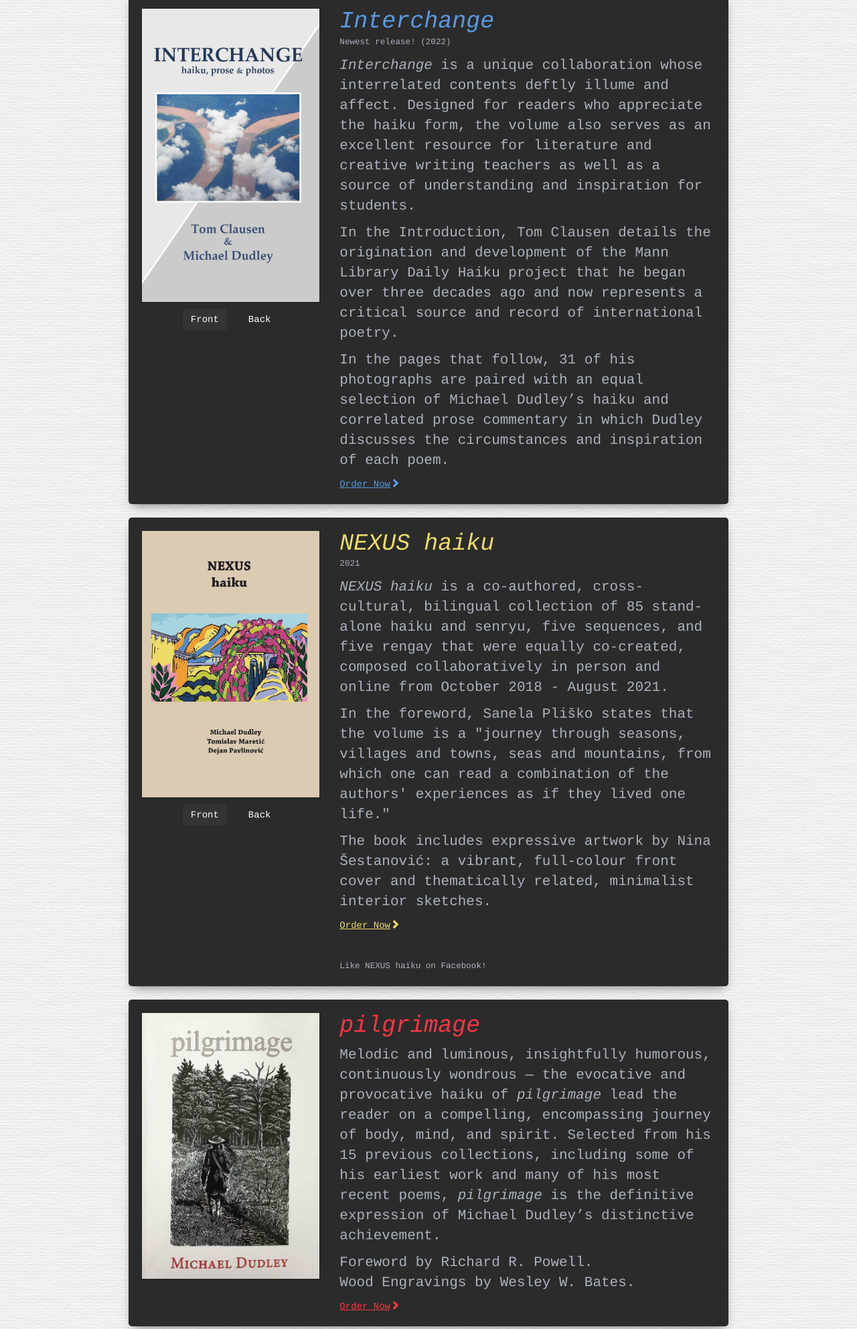
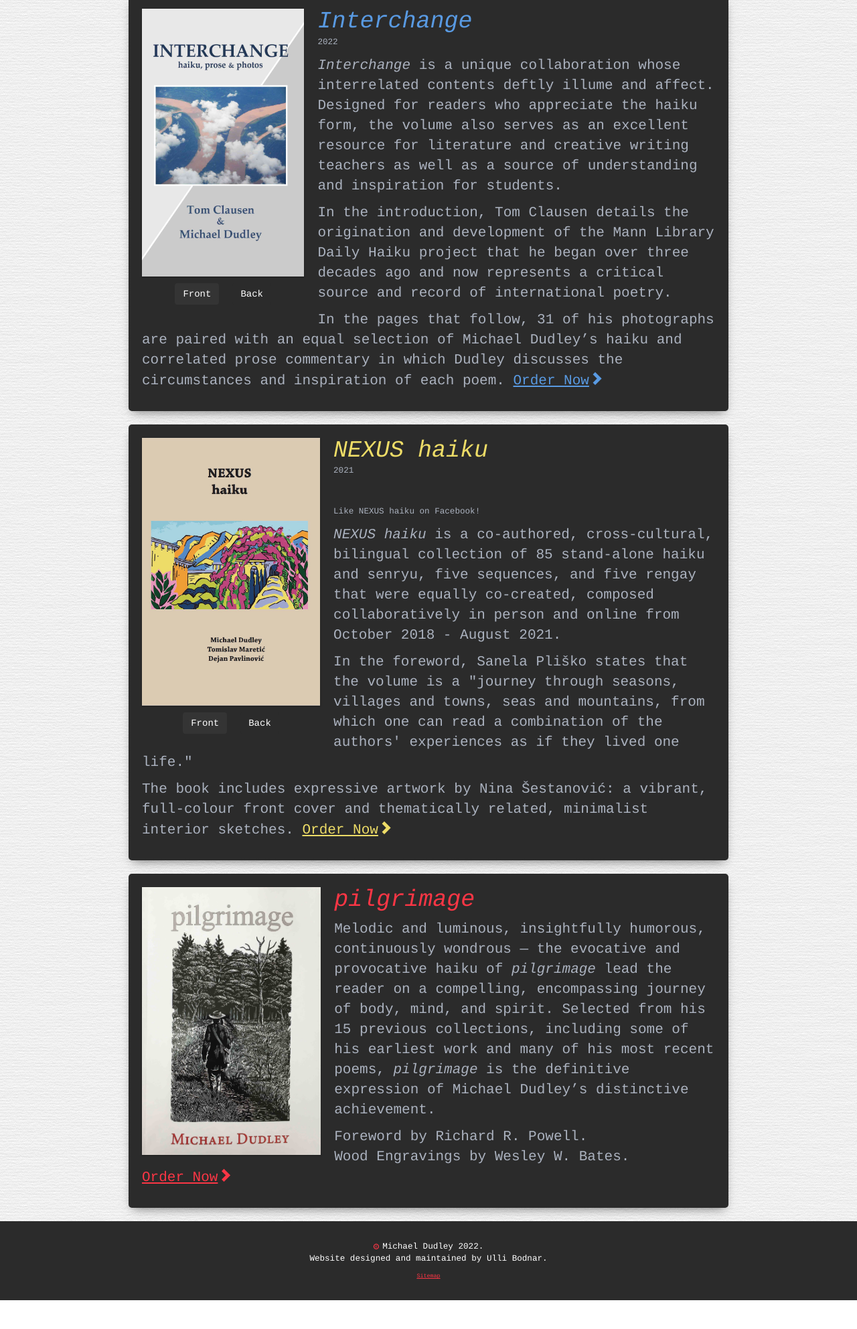
Before and after one commit to ullibodnar/author-site, a plain HTML site: page index.html in a window 1280 px wide. Shown: the part 723-2708 px from the top of the page at 67% size. After the commit the page ends 2665 px from the top, so only its background shows below. Drawn offline with nearby package versions, Linux system fonts and the light colour scheme.

Commit message:
Update gitignore and add text break to homepage

```diff
--- a/css/main.css
+++ b/css/main.css
@@ -99,20 +99,7 @@ a.video-link:hover {
     display: none;
 }
 
-.material-image {
-    position: inherit;
-    box-shadow: 0 1px 3px rgba(0, 0, 0, 0.12), 0 1px 2px rgba(0, 0, 0, 0.24);
-    transition: all 0.3s cubic-bezier(.25, .8, .25, 1);
-    z-index: 1;
-}
 
-.material-image:hover {
-    box-shadow: 0 14px 28px rgba(0, 0, 0, 0.25), 0 10px 10px rgba(0, 0, 0, 0.22);
-}
-
-.material-image.hidden {
-    display: none;
-}
 
 .image-switcher-buttons {
     display: flex;
@@ -232,6 +219,24 @@ ul.sitemap-list {
     -moz-box-shadow: 0px 7px 15px -6px rgba(0, 0, 0, 0.50);
     box-shadow: 0px 7px 15px -6px rgba(0, 0, 0, 0.50);
     border-radius: 5px;
+    min-height: 450px;
+}
+
+.material-image {
+    height: inherit;
+    box-shadow: 0 1px 3px rgba(0, 0, 0, 0.12), 0 1px 2px rgba(0, 0, 0, 0.24);
+    transition: all 0.3s cubic-bezier(.25, .8, .25, 1);
+    z-index: 1;
+    display: block;
+    max-height: 100%;
+}
+
+.material-image:hover {
+    box-shadow: 0 14px 28px rgba(0, 0, 0, 0.25), 0 10px 10px rgba(0, 0, 0, 0.22);
+}
+
+.material-image.hidden {
+    display: none;
 }
 
 .material h1 {
@@ -244,6 +249,12 @@ ul.sitemap-list {
     color: #abb2bf;
 }
 
+.book-preview-image {
+    float: left;
+    height: 400px;
+    margin: 0px 20px 60px 0px;
+}
+
 div.image-book {
     height: 800px;
     background: url(../assets/images/pilgrimage-book-cover.JPG);
@@ -251,6 +262,10 @@ div.image-book {
     background-repeat: no-repeat;
     background-attachment: none;
     background-size: cover;
+}
+
+.nowrap {
+    white-space: nowrap;
 }
 
 div.space {
@@ -556,5 +571,15 @@ p.timestamp {
         border-left: 3px solid #fc3645;
     }
 
+    .book-preview-image {
+        width: 100%;
+        height: auto;
+        margin: 0px 0px 10px 0px;
+    }
+
+    .material-image {
+        width: 100%;
+        height: auto;
+    }
 
 }
--- a/index.html
+++ b/index.html
@@ -372,7 +372,7 @@
                 <a target="_blank" href="https://haiku.mannlib.cornell.edu/category/author/michael-dudley/"
                   target="_blank">Featured
                   Author</a>, "Mann Library Daily Haiku," Cornell
-                University,<br>January 1
+                University, January 1
                 - 31, 2022.
               </p>
             </div>
@@ -399,13 +399,13 @@
                 <span class="red-italics">HaikuLife 2021 The Haiku Foundation and YouTube:</span> Video Haiga by Mel and
                 Michael Dudley: "Easter Monday," "Sidewalk Ice," and "<a
                   href="https://thehaikufoundation.org/haikulife-the-haiku-foundation-video-project/haikulife-2021/#n3FQ65bbArE"
-                  target="_blank">First Son Fishes</a>"
+                  target="_blank">First Son Fishes</a>".
               </p>
             </div>
             <div class="announcementsblock">
               <p>
                 <a href="https://www.naviarrecords.com/2020/12/02/naviarhaiku361-abandoned-farmhouse/"
-                  target="_blank">Featured Haiku</a>, Naviar Records, December 2020."
+                  target="_blank">Featured Haiku</a>, Naviar Records, December 2020.
               </p>
             </div>
             <div class="announcementsblock">
@@ -413,8 +413,8 @@
                 <span class="red-italics">Buciada Haiku Meeting, October 2019</span>, Ivanic-Grad, Croatia: Group
                 Reading of
                 cross-cultural, collaborative
-                "Nexus
-                Haiku"
+                "NEXUS
+                Haiku".
               </p>
               <button class='transparent' data-toggle="modal" data-target="#nexusModal">
                 See more <span class='glyphicon glyphicon-plus-sign bottom' aria-hidden="true"></span>
@@ -425,20 +425,20 @@
                 <span class="red-italics">Zagreb Literary Talks</span>, Zagreb, Croatia: Lecture entitled "Reciprocal
                 Synthesis," published in <em>Most/The Bridge</em>, Croatian Writers'
                 Association, October
-                2019
+                2019.
               </p>
             </div>
             <div class="announcementsblock">
               <p>
                 <span class="red-italics">Association of Literature and Nekazano Publishing</span>, Bar, Montenegro:
                 "Readings from
-                <em>pilgrimage</em>," February 2019
+                <em>pilgrimage</em>," February 2019.
               </p>
             </div>
             <div class="announcementsblock">
               <p>
                 <span class="red-italics">Night of Culture and Arts</span>, Golubovci, Montenegro: Guest Panelist,
-                "Celebration of Creativity," January 2019
+                "Celebration of Creativity," January 2019.
               </p>
             </div>
             <div class="announcementsblock">
@@ -447,13 +447,13 @@
                   Meeting, October 2018</span>, Ivanic-Grad, Croatia: Address
                 entitled "In
                 Praise
-                of Gourds and Haiku," published in <em>Iris</em>, October 2019
+                of Gourds and Haiku," published in <em>Iris</em>, October 2019.
               </p>
             </div>
             <div class="announcementsblock">
               <p>
                 <span class="red-italics">Rijeka Literary Matinee</span>, Rijeka, Croatia: "Readings from
-                <em>pilgrimage</em>," October 2018
+                <em>pilgrimage</em>," October 2018.
               </p>
             </div>
             <div class="announcementsblock">
@@ -461,16 +461,17 @@
                 <span class="red-italics"><a
                     href=" http://kulturistra.hr/lang/it/2018/11/druzenje-s-umjetnicima-u-gradskoj-radionici-the-synergy-ensemble/"
                     target="_blank">Gradska Radionica</a></span>, Pula, Croatia: Writer in Residence; Group Performance
-                of cross-cultural, integrated arts project, "Synergy Ensemble," November 2018 </p>
+                of cross-cultural, integrated arts project, "Synergy Ensemble," November 2018.</p>
             </div>
             <div class="announcementsblock">
               <p>
-                <span class="red-italics">From Kanata Canada</span>, published as a Haiku Canada Sheet, 2017
+                <span class="red-italics">From Kanata Canada</span>, published as a Haiku Canada Sheet, 2017.
               </p>
             </div>
             <div class="announcementsblock">
               <p>
-                <span class="red-italics">pilgrimage</span>, volume of selected haiku, published by Red Moon Press, 2017
+                <span class="red-italics">pilgrimage</span>, volume of selected haiku, published by Red Moon Press,
+                2017.
               </p>
               <small class='small-text'>Available online from <a target="_blank"
                   href="https://redmoonpress.com/product/strongipilgrimageistrong-haiku-by-michael-dudley/">Red Moon
@@ -482,22 +483,19 @@
 
         <!-- Interchange -->
 
-        <div class="pilgrimage material">
-          <div class="row">
-            <div class="col-md-4">
+        <div class="material">
+          <div class="book-preview-image">
             <img class="material-image" id='front-image-interchange' src=" assets/images/interchange-cover-small.jpg"
-                alt="pilgrimage novel" style="height: auto; width: 100%;">
-              <img class="material-image hidden" id='back-image-interchange'
-                src=" assets/images/interchange-back-small.jpg" alt="pilgrimage novel"
-                style="height: auto; width: 100%;">
-              <div class="image-switcher-buttons">
+              alt="pilgrimage novel">
+            <img class=" material-image hidden" id='back-image-interchange'
+              src=" assets/images/interchange-back-small.jpg" alt="pilgrimage novel">
+            <div class=" image-switcher-buttons">
               <button class='btn active' id='front-button-interchange'>Front</button>
               <button class='btn' id='back-button-interchange'>Back</button>
             </div>
           </div>
-            <div class="col-md-8">
           <h1 class="blue-italics">Interchange</h1>
-              <small class="small-text">Newest release! (2022)</small>
+          <small class="small-text">2022</small>
 
           <p>
             <em>Interchange</em> is a unique collaboration whose interrelated contents
@@ -506,7 +504,7 @@
             teachers as well as a source of understanding and inspiration for students.
           </p>
           <p>
-                In the Introduction, Tom Clausen details the origination and development of the
+            In the introduction, Tom Clausen details the origination and development of the
             Mann Library Daily Haiku project that he began over three decades ago and now represents a
             critical source and record of international poetry.
           </p>
@@ -514,33 +512,38 @@
             In the pages that follow, 31 of his photographs are paired with an equal selection of Michael Dudley’s
             haiku and correlated prose commentary in which Dudley discusses the circumstances and
             inspiration of each poem.
+            <a class="blue" data-toggle="modal" data-target="#whereToBuyInterchange">Order Now</a><span
+              class="glyphicon glyphicon-chevron-right accent-blue" aria-hidden="true"></span>
           </p>
 
-              <a class="blue" data-toggle="modal" data-target="#whereToBuyInterchange">Order Now</a><span
-                class="glyphicon glyphicon-chevron-right accent-blue" aria-hidden="true"></span>
 
-            </div>
 
-          </div>
         </div>
 
         <!-- Nexus -->
 
-        <div class="pilgrimage material">
-          <div class="row">
-            <div class="col-md-4">
-              <img class="material-image" id='front-image-nexus' src=" assets/images/nexus-book-cover-small.jpg"
-                alt="pilgrimage novel" style="height: auto; width: 100%;">
-              <img class="material-image hidden" id='back-image-nexus' src=" assets/images/nexus-book-back-small.jpg"
-                alt="pilgrimage novel" style="height: auto; width: 100%;">
+        <div class="material">
+          <div class="book-preview-image">
+            <img class="material-image" id='front-image-nexus' src=" assets/images/nexus-book-cover-small.jpg" alt="pilgrimage novel>
+            <img class=" material-image hidden" id='back-image-nexus' src=" assets/images/nexus-book-back-small.jpg"
+              alt="pilgrimage novel">
             <div class="image-switcher-buttons">
               <button class='btn active' id='front-button-nexus'>Front</button>
               <button class='btn' id='back-button-nexus'>Back</button>
             </div>
           </div>
-            <div class="col-md-8">
           <h1 class="yellow-italics">NEXUS haiku</h1>
           <small class="small-text">2021</small>
+          </br>
+          </br>
+
+          <div class="fb-like" data-href="https://www.facebook.com/NEXUShaiku" data-width="" data-layout="button_count"
+            data-action="like" data-size="small" data-share="true"></div>
+          <br>
+          <small>Like NEXUS haiku on Facebook!</small>
+
+          </br>
+
 
           <p>
             <em>NEXUS haiku</em> is a co-authored, cross-cultural, bilingual collection of 85 stand-alone
@@ -560,32 +563,23 @@
             cover and
             thematically
             related, minimalist interior sketches.
-              </p>
-
             <a class="yellow" data-toggle="modal" data-target="#whereToBuyNexus">Order Now</a><span
               class="glyphicon glyphicon-chevron-right accent-yellow" aria-hidden="true"></span>
-              <br>
-              <br>
-              <div class="fb-like" data-href="https://www.facebook.com/NEXUShaiku" data-width=""
-                data-layout="button_count" data-action="like" data-size="small" data-share="true"></div>
-              <br>
-              <small>Like NEXUS haiku on Facebook!</small>
+          </p>
+          <div class="nowrap">
 
           </div>
 
-          </div>
+
         </div>
 
         <!-- Pilgrimage -->
 
-        <div class="pilgrimage material">
-          <div class="row">
-            <div class="col-md-4">
-              <img class="material-image" src=" assets/images/pilgrimage-book-cover-small.jpg" alt="pilgrimage novel"
-                style="height: auto; width: 100%;">
+        <div class="material">
+          <div class="book-preview-image" style="margin-bottom: 0px;">
+            <img class="material-image" src=" assets/images/pilgrimage-book-cover-small.jpg" alt="pilgrimage novel">
           </div>
-            <div class="col-md-8">
-              <h1 class="red-italics">pilgrimage</h1>
+          <h1 class=" red-italics">pilgrimage</h1>
           <p>
             Melodic and luminous, insightfully humorous, continuously wondrous &mdash; the evocative and
             provocative
@@ -597,13 +591,14 @@
 
           <p>
             Foreword by Richard R. Powell.<br> Wood Engravings by Wesley W. Bates.
+            <span class="nowrap"><a
+                href="https://redmoonpress.com/product/strongipilgrimageistrong-haiku-by-michael-dudley/"
+                target="_blank">Order Now</a><span class="glyphicon glyphicon-chevron-right accent"
+                aria-hidden="true"></span></span>
           </p>
 
-              <a href="https://redmoonpress.com/product/strongipilgrimageistrong-haiku-by-michael-dudley/"
-                target="_blank">Order Now</a><span class="glyphicon glyphicon-chevron-right accent"
-                aria-hidden="true"></span>
 
-            </div>
+
         </div>
       </div>
     </div>
```
Also changed, not shown: contact/index.html (+3 -2 lines), works/index.html (+2 -1 lines), 1 other file. Lines whose indentation alone changed are shown as unchanged.
